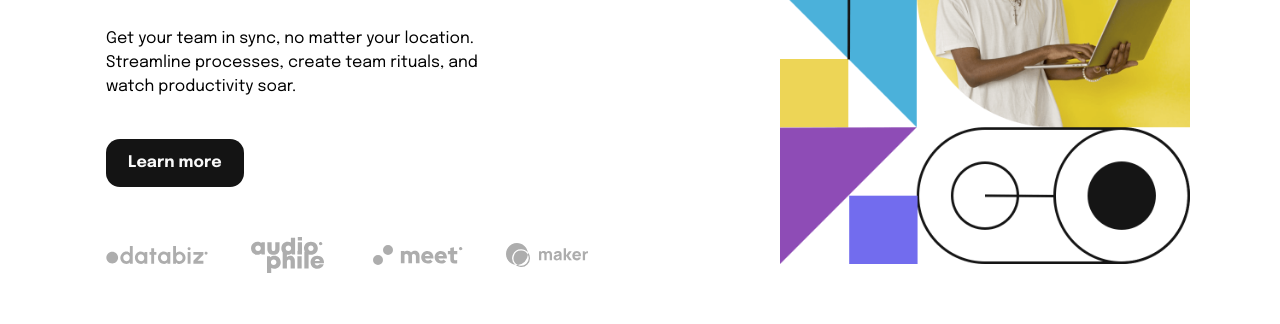
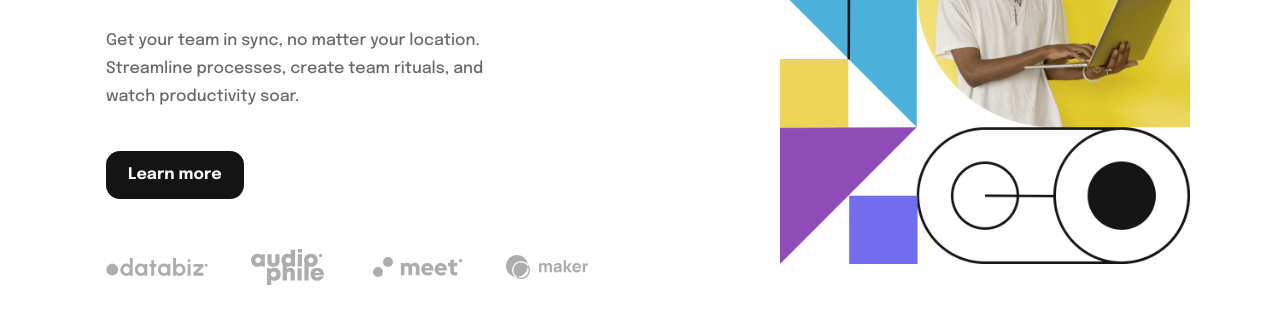
Before and after one commit to Dylou-Code/Snap-Intro, a website built with Vite: page index.html in a window 1280 px wide. Shown: the part 416-740 px from the top of the page. Built offline with nearby package versions, Linux system fonts and the light colour scheme.

Commit message:
Ajustement taille texte subtitle

```diff
--- a/resources/scss/_hero.scss
+++ b/resources/scss/_hero.scss
@@ -37,6 +37,10 @@
 
   &__subtitle{
     padding-top: var(--space-400);
+    font-weight: var(--fw-regular);
+    font-size: var(--fs-400);
+    color: var(--clr-neutral-600);
+    line-height: 28px;
   }
 
   &__btn {
@@ -64,6 +68,10 @@
 
     &__title {
       margin-top: 0;
+    }
+
+    &__subtitle {
+      font-size: var(--fs-500);
     }
 
     &__btn {
```
